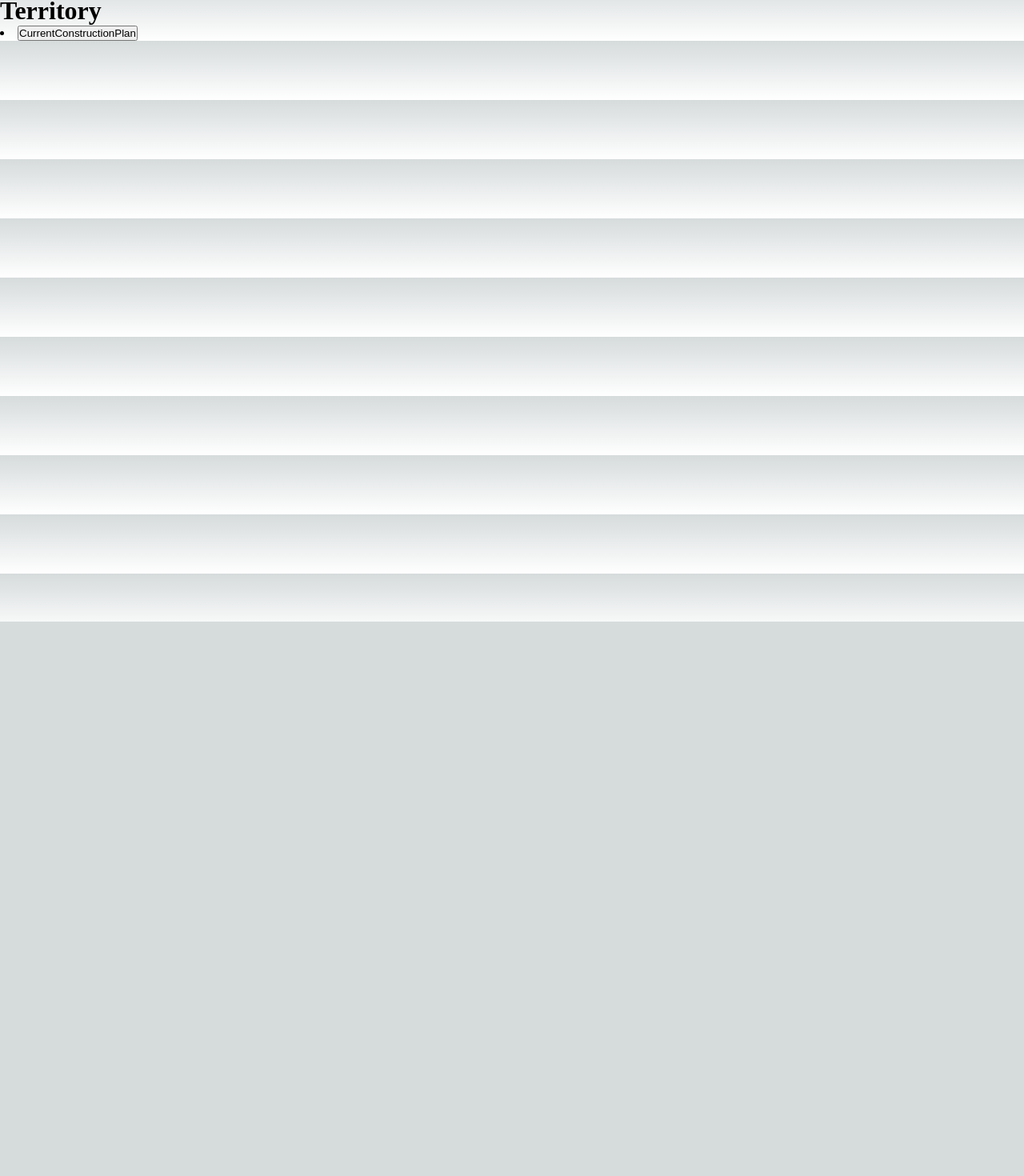
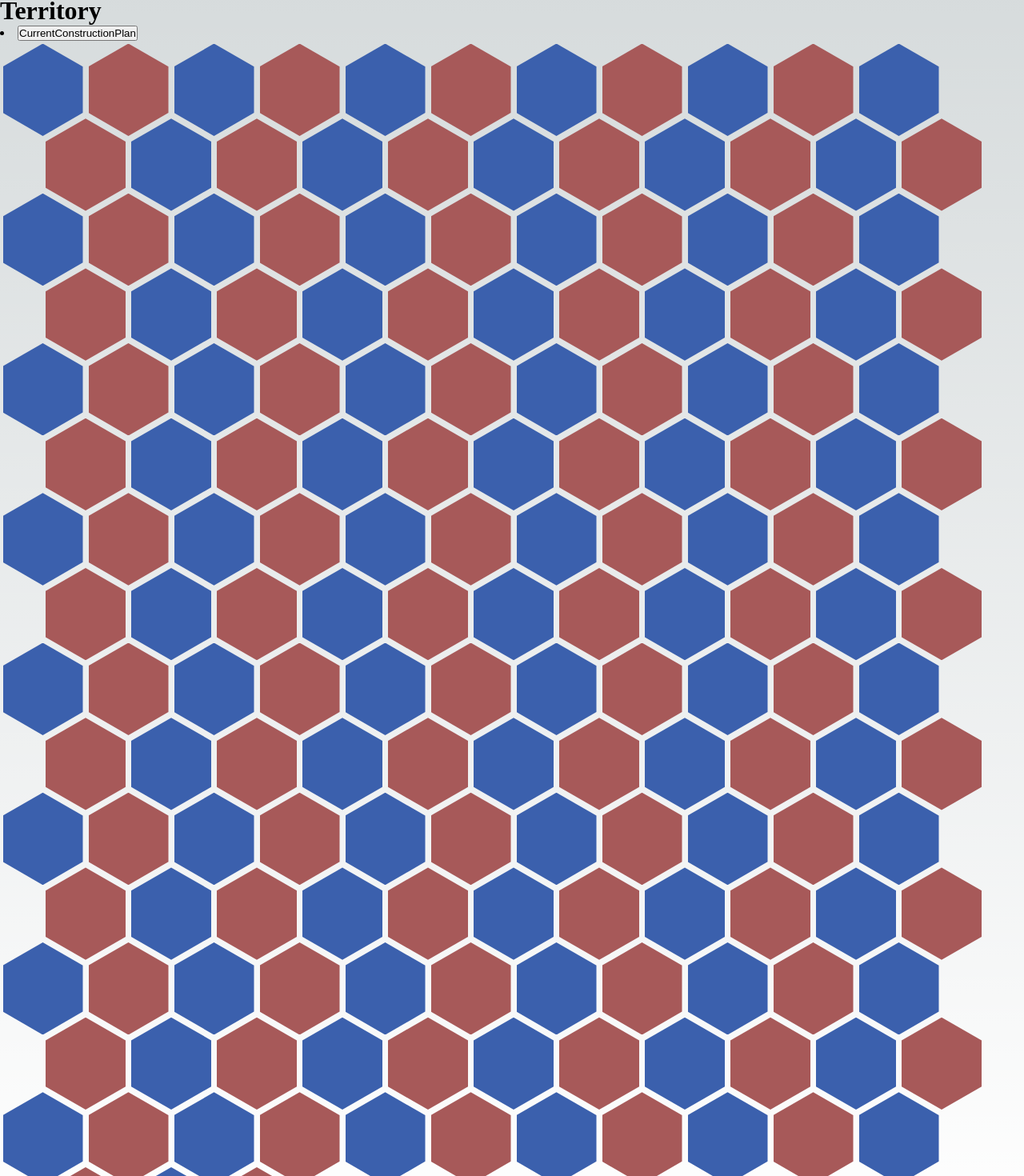
Before and after one commit to setsiri/UPBEAT-Group-7-React, a Next.js app in the folder nextjs-react-web/: page /Part2Gameplay/TerritoryPage in a window 1280 px wide. Shown: the part 23-1493 px from the top of the page at 80% size. Before the commit the page ends 800 px from the top, so only its background shows below. Built offline with nearby package versions, Linux system fonts and the light colour scheme.

Commit message:
+bootstrape +ลองhextagonal

```diff
--- /dev/null
+++ b/nextjs-react-web/companent/Hextagontable.jsx
@@ -0,0 +1,183 @@
+import React from 'react'
+import Head from 'next/head'
+
+function Hextagontable() {
+  return (
+    <div className="T1">
+
+  <div className="T2">
+    <div></div>
+    <div></div>
+    <div></div>
+    <div></div>
+    <div></div>
+    <div></div>
+    <div></div>
+    <div></div>
+    <div></div>
+    <div></div>
+    <div></div>
+    <div></div>
+    <div></div>
+    <div></div>
+    <div></div>
+    <div></div>
+    <div></div>
+    <div></div>
+    <div></div>
+    <div></div>
+    <div></div>
+    <div></div>
+    <div></div>
+    <div></div>
+    <div></div>
+    <div></div>
+    <div></div>
+    <div></div>
+    <div></div>
+    <div></div>
+    <div></div>
+    <div></div>
+    <div></div>
+    <div></div>
+    <div></div>
+    <div></div>
+    <div></div>
+    <div></div>
+    <div></div>
+    <div></div>
+    <div></div>
+    <div></div>
+    <div></div>
+    <div></div>
+    <div></div>
+    <div></div>
+    <div></div>
+    <div></div>
+    <div></div>
+    <div></div>
+    <div></div>
+    <div></div>
+    <div></div>
+    <div></div>
+    <div></div>
+    <div></div>
+    <div></div>
+    <div></div>
+    <div></div>
+    <div></div>
+    <div></div>
+    <div></div>
+    <div></div>
+    <div></div>
+    <div></div>
+    <div></div>
+    <div></div>
+    <div></div>
+    <div></div>
+    <div></div>
+    <div></div>
+    <div></div>
+    <div></div>
+    <div></div>
+    <div></div>
+    <div></div>
+    <div></div>
+    <div></div>
+    <div></div>
+    <div></div>
+    <div></div>
+    <div></div>
+    <div></div>
+    <div></div>
+    <div></div>
+    <div></div>
+    <div></div>
+    <div></div>
+    <div></div>
+    <div></div>
+    <div></div>
+    <div></div>
+    <div></div>
+    <div></div>
+    <div></div>
+    <div></div>
+    <div></div>
+    <div></div>
+    <div></div>
+    <div></div>
+    <div></div>
+    <div></div>
+    <div></div>
+    <div></div>
+    <div></div>
+    <div></div>
+    <div></div>
+    <div></div>
+    <div></div>
+    <div></div>
+    <div></div>
+    <div></div>
+    <div></div>
+    <div></div>
+    <div></div>
+    <div></div>
+    <div></div>
+    <div></div>
+    <div></div>
+    <div></div>
+    <div></div>
+    <div></div>
+    <div></div>
+    <div></div>
+    <div></div>
+    <div></div>
+    <div></div>
+    <div></div>
+    <div></div>
+    <div></div>
+    <div></div>
+    <div></div>
+    <div></div>
+    <div></div>
+    <div></div>
+    <div></div>
+    <div></div>
+    <div></div>
+    <div></div>
+    <div></div>
+    <div></div>
+    <div></div>
+    <div></div>
+    <div></div>
+    <div></div>
+    <div></div>
+    <div></div>
+    <div></div>
+    <div></div>
+    <div></div>
+    <div></div>
+    <div></div>
+    <div></div>
+    <div></div>
+    <div></div>
+    <div></div>
+    <div></div>
+    <div></div>
+    <div></div>
+    <div></div>
+    <div></div>
+    <div></div>
+    <div></div>
+    <div></div>
+    <div></div>
+    <div></div>
+    <div></div>
+    <div></div>
+  </div>
+
+</div>
+  )
+}
+
+export default Hextagontable
--- a/nextjs-react-web/pages/Part2Gameplay/TerritoryPage.js
+++ b/nextjs-react-web/pages/Part2Gameplay/TerritoryPage.js
@@ -1,22 +1,30 @@
 import React from "react";
 import Link from "next/link";
+import Hextagontable from "@/companent/Hextagontable";
+import Head from "next/head";
 
-function Territory() {
+
+function TerritoryPage() {
   return (
     <div>
+      <Head>
+        <link href="https://cdn.jsdelivr.net/npm/bootstrap@5.3.0-alpha1/dist/css/bootstrap.min.css" rel="stylesheet" integrity="sha384-GLhlTQ8iRABdZLl6O3oVMWSktQOp6b7In1Zl3/Jr59b6EGGoI1aFkw7cmDA6j6gD" crossorigin="anonymous"></link>
+        <script src="https://cdn.jsdelivr.net/npm/bootstrap@5.3.0-alpha1/dist/js/bootstrap.bundle.min.js" integrity="sha384-w76AqPfDkMBDXo30jS1Sgez6pr3x5MlQ1ZAGC+nuZB+EYdgRZgiwxhTBTkF7CXvN" crossorigin="anonymous"></script>
+      </Head>
       <li>
         <Link href="/">Home</Link>
       </li>
       <h1>Territory</h1>
       <li>
-        <button>
+        <button class="btn btn-primary">
           <Link href="/Part2Gameplay/CurrentConstructionPlan">
             CurrentConstructionPlan
           </Link>
         </button>
       </li>
+      <Hextagontable/>
     </div>
   );
 }
 
-export default Territory;
+export default TerritoryPage;
--- a/nextjs-react-web/pages/_app.js
+++ b/nextjs-react-web/pages/_app.js
@@ -1,4 +1,6 @@
 import "@/styles/globals.css";
+
+
 
 export default function App({ Component, pageProps }) {
   return <Component {...pageProps} />;
--- a/nextjs-react-web/styles/globals.css
+++ b/nextjs-react-web/styles/globals.css
@@ -1,5 +1,5 @@
 :root {
-  --max-width: 1100px;
+  --max-width: 1000px;
   --border-radius: 12px;
   --font-mono: ui-monospace, Menlo, Monaco, 'Cascadia Mono', 'Segoe UI Mono',
     'Roboto Mono', 'Oxygen Mono', 'Ubuntu Monospace', 'Source Code Pro',
@@ -43,8 +43,8 @@
 @media (prefers-color-scheme: dark) {
   :root {
     --foreground-rgb: 255, 255, 255;
-    --background-start-rgb: 0, 0, 0;
-    --background-end-rgb: 0, 0, 0;
+    --background-start-rgb: 217, 177, 128;
+    --background-end-rgb: 217, 177, 128;
 
     --primary-glow: radial-gradient(rgba(1, 65, 255, 0.4), rgba(1, 65, 255, 0));
     --secondary-glow: linear-gradient(
@@ -100,6 +100,44 @@ a {
   text-decoration: none;
 }
 
+
+
+.T1 {
+  display:flex;
+  --s: 100px;  /* size  */
+  --m: 3.5px;    /* margin */
+  --f: calc(1.732 * var(--s) + 4 * var(--m)  - 1px);
+}
+
+.T2 {
+  font-size: 0; /*disable white space between inline block element */
+}
+
+.T2 div {
+  width: var(--s);
+  margin: var(--m);
+  height: calc(var(--s)*1.1547);
+  display: inline-block;
+  font-size:initial;
+  clip-path: polygon(0% 25%, 0% 75%, 50% 100%, 100% 75%, 100% 25%, 50% 0%);
+  background: rgb(167, 89, 89);
+  margin-bottom: calc(var(--m) - var(--s)*0.2885);
+}
+.T2 div:nth-child(odd) {
+  background:rgb(59, 96, 173);
+}
+.T2::before {
+  content: "";
+  width: calc(var(--s)/2 + var(--m));
+  float: left;
+  height: 120%;
+  shape-outside: repeating-linear-gradient(
+                   #0000 0 calc(var(--f) - 3px),
+                   #000  0 var(--f));
+}
+
+
+
 @media (prefers-color-scheme: dark) {
   html {
     color-scheme: dark;
```
Also changed, not shown: nextjs-react-web/pages/HowtoPlay.js (+10 -2 lines), nextjs-react-web/pages/Part1SetupGame/SetConfigurationPlan.js (+8 -1 lines), nextjs-react-web/pages/Part1SetupGame/SetConstructionPlanPlayer1.js (+9 -5 lines), nextjs-react-web/pages/Part1SetupGame/SetConstructionPlanPlayer2.js (+12 -8 lines), nextjs-react-web/pages/Part2Gameplay/CurrentConstructionPlan.js (+9 -3 lines), nextjs-react-web/pages/Part2Gameplay/FinishPage.js (+7 -1 lines), nextjs-react-web/pages/Part2Gameplay/UpdateConstructionPlan.js (+17 -11 lines), nextjs-react-web/pages/index.js (+11 -7 lines), 1 other file (tests, documents, lock files or other folders).
